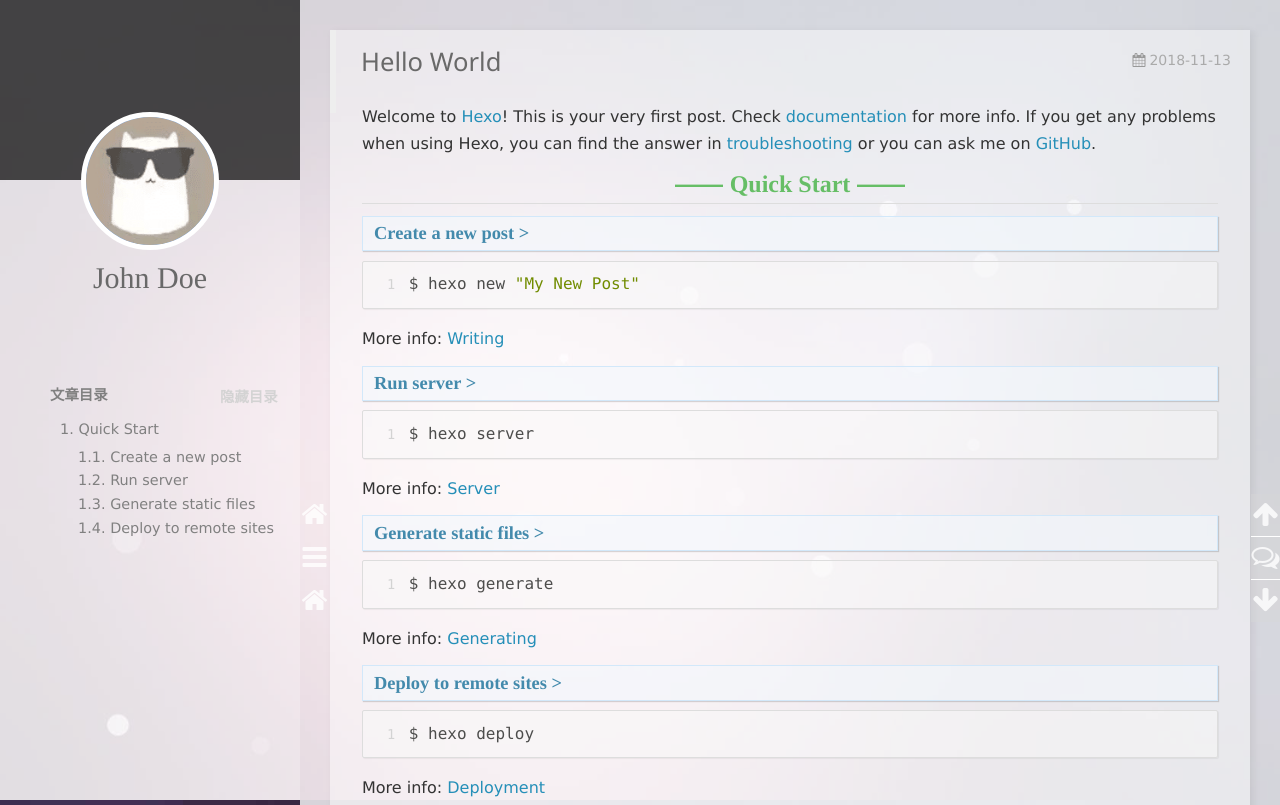
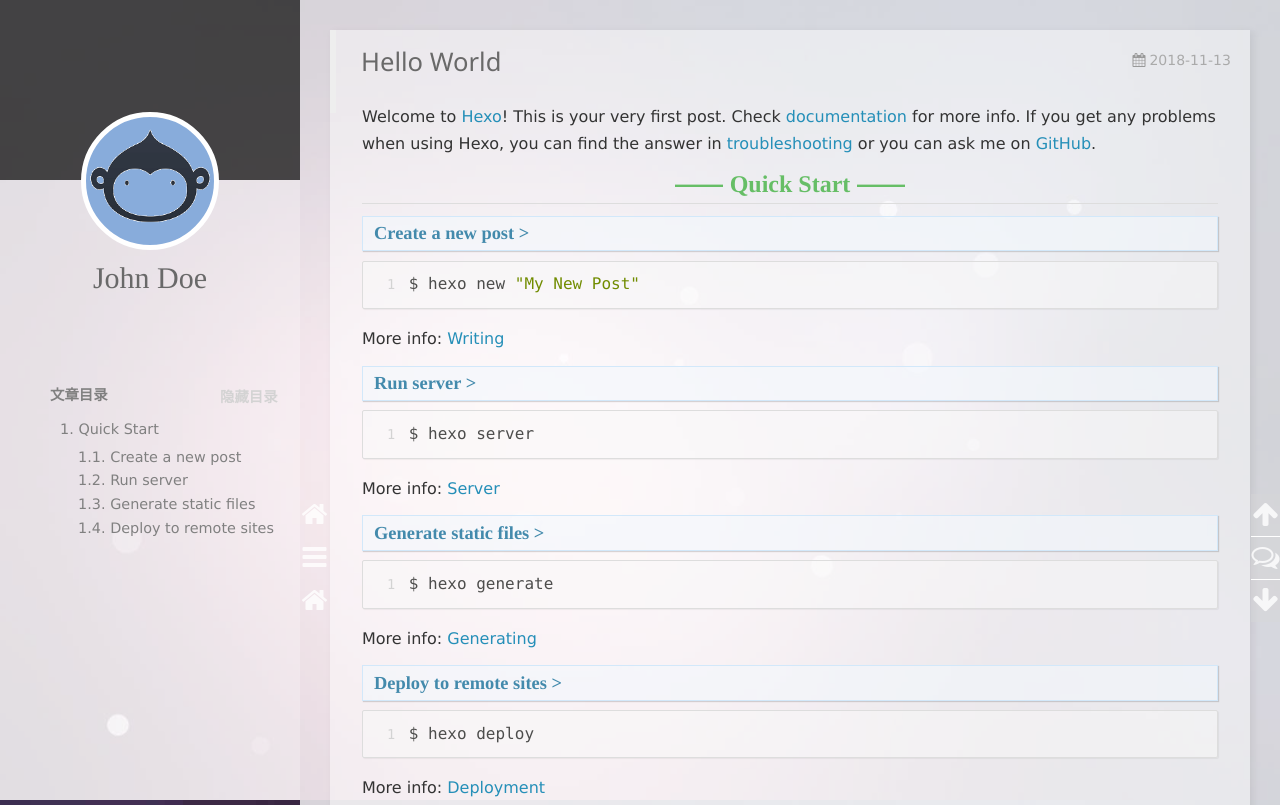
Before and after one commit to yaohuan96/yaohuan96.github.io, a plain HTML site: page 2018/11/13/hello-world/index.html in a window 1280 px wide. Shown: the top 805 px of the page. Drawn offline with nearby package versions, Linux system fonts and the light colour scheme; some packages are replaced by stand-ins of ours; a script that the page names is missing.

Commit message:
Site updated: 2018-11-13 18:57:12

```diff
--- a/2018/11/13/hello-world/index.html
+++ b/2018/11/13/hello-world/index.html
@@ -97,7 +97,7 @@
 <div class="intrude-less">
     <header id="header" class="inner">
         <a href="/" class="profilepic">
-            <img src="/img/avatar.png" class="animated zoomIn">
+            <img src="/img/Coding.png" class="animated zoomIn">
         </a>
         <hgroup>
           <h1 class="header-author"><a href="/">John Doe</a></h1>
@@ -222,7 +222,7 @@
     <div class="intrude-less">
         <header id="header" class="inner">
             <a href="/" class="profilepic">
-                <img src="/img/avatar.png" class="animated zoomIn">
+                <img src="/img/Coding.png" class="animated zoomIn">
             </a>
             <hgroup>
               <h1 class="header-author"><a href="/" title="回到主页">John Doe</a></h1>
```
Also changed, not shown: archives/2018/11/index.html (+2 -2 lines), archives/2018/index.html (+2 -2 lines), archives/index.html (+2 -2 lines), index.html (+2 -2 lines).
